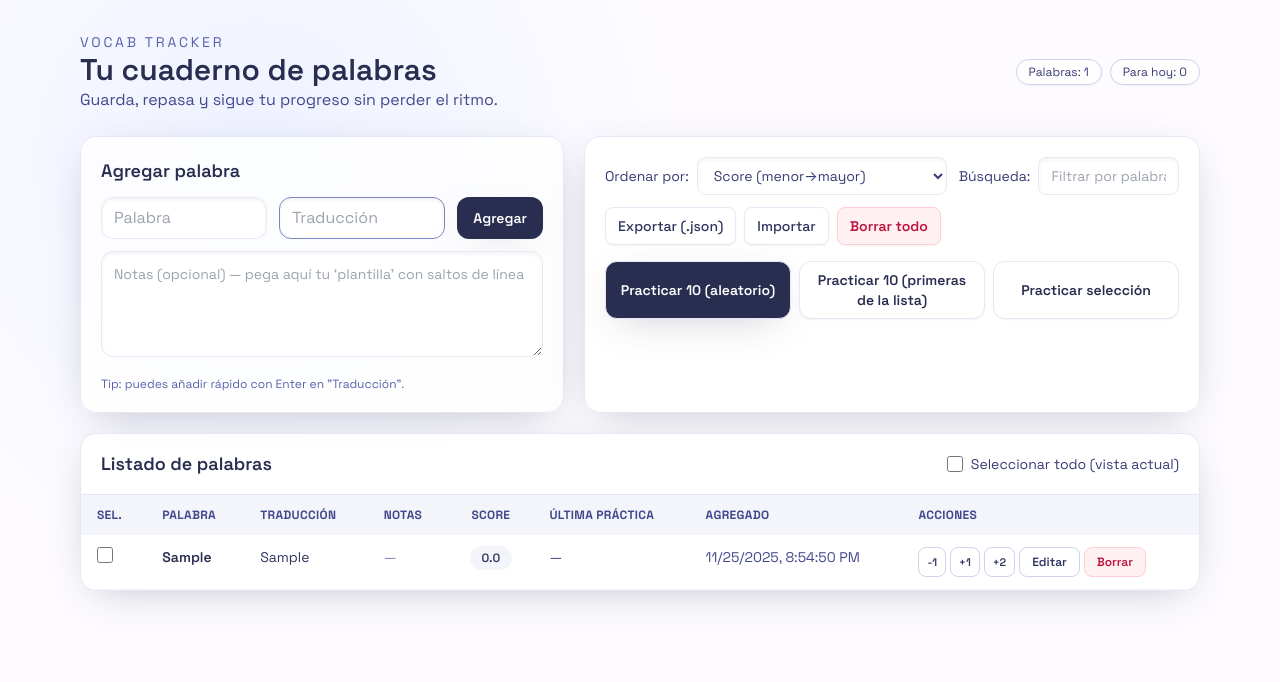
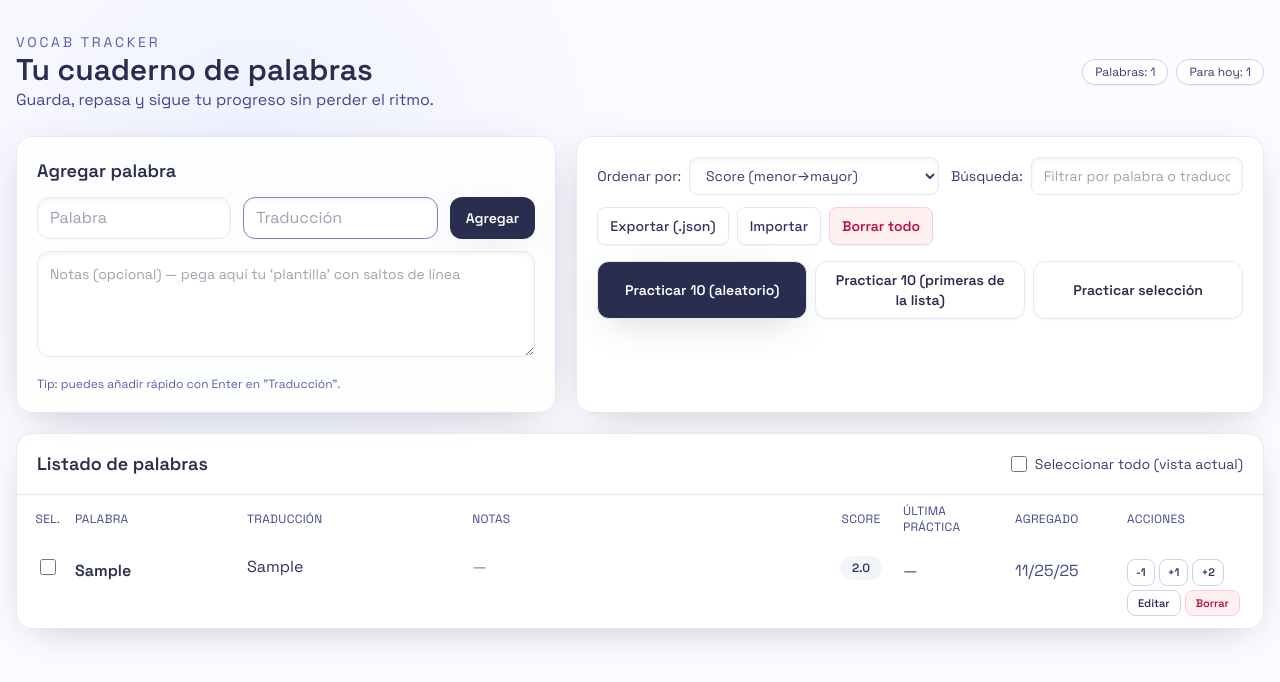
Before and after one commit to revdev-earth/palabras, a React (Vite) app: page / in a window 1280 px wide. Both pictures are taken after typing "Sample", "Sample" into the empty fields and a click on the button "Agregar". Shown: the top 682 px of the page. Built offline with nearby package versions, Linux system fonts and the light colour scheme.

Commit message:
estilos, puntos y dias

```diff
--- a/src/App.tsx
+++ b/src/App.tsx
@@ -34,7 +34,7 @@ function App() {
   }, [dispatch, settings.lastSeenDay])
 
   return (
-    <div className="mx-auto max-w-6xl px-4 py-8">
+    <div className="mx-auto px-4 py-8">
       <StatsHeader />
 
       {!practiceActive && (
--- a/src/components/WordsTable.tsx
+++ b/src/components/WordsTable.tsx
@@ -3,6 +3,14 @@ import { useDispatch, useSelector } from "../hooks"
 import { applyScore, deleteWord, setSelectedIds, toggleSelect, updateWord } from "../store"
 import { effectiveScore, filterAndSortWords, formatDate } from "../utils"
 import { Word } from "../types"
+
+const columns = {
+  desktopGrid:
+    "md:grid-cols-[30px,0.6fr,0.8fr,minmax(180px,1.3fr),60px,100px,100px,120px] md:gap-3",
+  headerRow:
+    "hidden px-4 py-2 text-xs uppercase tracking-wide text-ink-600 md:grid md:items-center",
+  bodyRow: "grid gap-3 px-4 py-3 md:items-start",
+}
 
 function WordsTable() {
   const dispatch = useDispatch()
@@ -86,7 +94,7 @@ function WordsTable() {
 
   return (
     <section className="mt-5 overflow-hidden rounded-2xl border border-ink-100 bg-white/90 shadow-soft backdrop-blur">
-      <div className="flex items-center justify-between border-b border-ink-100 px-5 py-4">
+      <div className="flex flex-wrap items-center justify-between gap-3 border-b border-ink-100 px-5 py-4">
         <h2 className="text-lg font-semibold text-ink-900">Listado de palabras</h2>
         <label className="flex items-center gap-2 text-sm text-ink-700">
           <input
@@ -99,38 +107,35 @@ function WordsTable() {
         </label>
       </div>
 
-      <div className="overflow-x-auto">
-        <table className="min-w-full text-left text-sm text-ink-800">
-          <thead className="bg-ink-50 text-xs uppercase tracking-wide text-ink-600">
-            <tr>
-              <th className="px-4 py-3">Sel.</th>
-              <th className="px-4 py-3">Palabra</th>
-              <th className="px-4 py-3">Traducción</th>
-              <th className="px-4 py-3">Notas</th>
-              <th className="px-4 py-3 text-center">Score</th>
-              <th className="px-4 py-3">Última práctica</th>
-              <th className="px-4 py-3">Agregado</th>
-              <th className="px-4 py-3">Acciones</th>
-            </tr>
-          </thead>
-          <tbody>
+      <div className={`${columns.headerRow} ${columns.desktopGrid}`}>
+        <span className="text-center">Sel.</span>
+        <span>Palabra</span>
+        <span>Traducción</span>
+        <span>Notas</span>
+        <span className="text-center">Score</span>
+        <span>Última práctica</span>
+        <span>Agregado</span>
+        <span>Acciones</span>
+      </div>
+
+      <div className="divide-y divide-ink-50">
         {filteredWords.map((w) => {
           const isEditing = editingId === w.id
           const expanded = expandedNotes.has(w.id)
           return (
-                <tr key={w.id} className="border-b border-ink-50 hover:bg-ink-50/50">
-                  <td className="px-4 py-3 align-top">
+            <div key={w.id} className={`${columns.bodyRow} ${columns.desktopGrid}`}>
+              <div className="flex items-start gap-2 md:justify-center">
                 <input
                   type="checkbox"
                   disabled={isEditing}
                   checked={selectedSet.has(w.id)}
-                      onChange={(e) =>
-                        dispatch(toggleSelect({ id: w.id, checked: e.target.checked }))
-                      }
-                      className="h-4 w-4 rounded border-ink-300 text-ink-800"
+                  onChange={(e) => dispatch(toggleSelect({ id: w.id, checked: e.target.checked }))}
+                  className="mt-1 h-4 w-4 rounded border-ink-300 text-ink-800"
                 />
-                  </td>
-                  <td className="px-4 py-3 align-top font-semibold text-ink-900">
+              </div>
+
+              <div className="min-w-0 space-y-1">
+                <p className="text-[11px] text-ink-500 md:hidden">Palabra</p>
                 {isEditing ? (
                   <input
                     value={editDraft.term}
@@ -139,7 +144,7 @@ function WordsTable() {
                   />
                 ) : (
                   <div className="flex items-center gap-2">
-                        <span>{w.term}</span>
+                    <span className="break-words font-semibold text-ink-900">{w.term}</span>
                     {currentPracticeSelection.some((x) => x.id === w.id) && (
                       <span className="rounded-md border border-ink-100 bg-ink-50 px-2 py-0.5 text-[11px] font-semibold text-ink-700">
                         en práctica
@@ -147,21 +152,23 @@ function WordsTable() {
                     )}
                   </div>
                 )}
-                  </td>
-                  <td className="px-4 py-3 align-top text-ink-800">
+              </div>
+
+              <div className="min-w-0 space-y-1">
+                <p className="text-[11px] text-ink-500 md:hidden">Traducción</p>
                 {isEditing ? (
                   <input
                     value={editDraft.translation}
-                        onChange={(e) =>
-                          setEditDraft((d) => ({ ...d, translation: e.target.value }))
-                        }
+                    onChange={(e) => setEditDraft((d) => ({ ...d, translation: e.target.value }))}
                     className="w-full rounded-lg border border-ink-100 bg-white px-3 py-2 text-sm shadow-inner focus:border-ink-400 focus:outline-none"
                   />
                 ) : (
-                      w.translation
+                  <span className="break-words text-ink-800">{w.translation}</span>
                 )}
-                  </td>
-                  <td className="px-4 py-3 align-top text-ink-700">
+              </div>
+
+              <div className="min-w-0 space-y-1">
+                <p className="text-[11px] text-ink-500 md:hidden">Notas</p>
                 {isEditing ? (
                   <textarea
                     value={editDraft.notes}
@@ -177,7 +184,9 @@ function WordsTable() {
                   >
                     <div
                       className={
-                            expanded ? "whitespace-pre-wrap" : "note-clamp whitespace-pre-wrap"
+                        expanded
+                          ? "whitespace-pre-wrap break-words"
+                          : "note-clamp whitespace-pre-wrap break-words"
                       }
                     >
                       {w.notes}
@@ -189,28 +198,38 @@ function WordsTable() {
                 ) : (
                   <span className="text-ink-400">—</span>
                 )}
-                  </td>
-                  <td className="px-4 py-3 text-center align-top">
+              </div>
+
+              <div className="space-y-1 text-center">
+                <p className="text-[11px] text-ink-500 md:hidden">Score</p>
                 <span className="rounded-full bg-ink-50 px-3 py-1 text-xs font-semibold text-ink-800">
                   {effectiveScore(w).toFixed(1)}
                 </span>
-                  </td>
-                  <td className="px-4 py-3 align-top text-ink-600">
-                    {formatDate(w.lastPracticedAt)}
-                  </td>
-                  <td className="px-4 py-3 align-top text-ink-600">{formatDate(w.createdAt)}</td>
-                  <td className="px-4 py-3 align-top text-ink-800">
+              </div>
+
+              <div className="space-y-1">
+                <p className="text-[11px] text-ink-500 md:hidden">Última práctica</p>
+                <p className="text-ink-600">{formatDate(w.lastPracticedAt)}</p>
+              </div>
+
+              <div className="space-y-1">
+                <p className="text-[11px] text-ink-500 md:hidden">Agregado</p>
+                <p className="text-ink-600">{formatDate(w.createdAt)}</p>
+              </div>
+
+              <div className="min-w-0 space-y-1">
+                <p className="text-[11px] text-ink-500 md:hidden">Acciones</p>
                 {isEditing ? (
-                      <div className="flex flex-wrap gap-2">
+                  <div className="flex flex-wrap gap-1.5">
                     <button
                       onClick={() => onSaveEdit(w.id)}
-                          className="rounded-lg bg-ink-900 px-3 py-1.5 text-xs font-semibold text-white shadow-sm"
+                      className="rounded-lg bg-ink-900 px-2.5 py-1 text-[11px] font-semibold text-white shadow-sm"
                     >
                       Guardar
                     </button>
                     <button
                       onClick={cancelEdit}
-                          className="rounded-lg border border-ink-200 px-3 py-1.5 text-xs font-semibold text-ink-800"
+                      className="rounded-lg border border-ink-200 px-2.5 py-1 text-[11px] font-semibold text-ink-800"
                     >
                       Cancelar
                     </button>
@@ -228,31 +247,28 @@ function WordsTable() {
                     ))}
                     <button
                       onClick={() => startEdit(w)}
-                          className="rounded-lg border border-ink-200 px-3 py-1.5 text-xs font-semibold text-ink-800 hover:border-ink-300"
+                      className="rounded-lg border border-ink-200 px-2.5 py-1 text-[11px] font-semibold text-ink-800 hover:border-ink-300"
                     >
                       Editar
                     </button>
                     <button
                       onClick={() => onDelete(w.id)}
-                          className="rounded-lg border border-rose-200 bg-rose-50 px-3 py-1.5 text-xs font-semibold text-rose-700 hover:border-rose-300"
+                      className="rounded-lg border border-rose-200 bg-rose-50 px-2.5 py-1 text-[11px] font-semibold text-rose-700 hover:border-rose-300"
                     >
                       Borrar
                     </button>
                   </div>
                 )}
-                  </td>
-                </tr>
+              </div>
+            </div>
           )
         })}
+
         {!filteredWords.length && (
-              <tr>
-                <td colSpan={8} className="px-4 py-10 text-center text-sm text-ink-500">
+          <div className="px-4 py-10 text-center text-sm text-ink-500">
             No hay palabras. Añade algunas para comenzar.
-                </td>
-              </tr>
+          </div>
         )}
-          </tbody>
-        </table>
       </div>
     </section>
   )
--- a/src/store.ts
+++ b/src/store.ts
@@ -91,7 +91,7 @@ const appSlice = createSlice({
     addWord(state, action: PayloadAction<Omit<Word, "baseScore" | "lastPracticedAt" | "createdAt">>) {
       state.words.unshift({
         ...action.payload,
-        baseScore: 0,
+        baseScore: 2,
         lastPracticedAt: null,
         createdAt: nowISO(),
       })
--- a/src/utils.ts
+++ b/src/utils.ts
@@ -3,14 +3,14 @@ import { Settings, Word } from "./types"
 
 export const STORE_KEY = "vocab-tracker-v1"
 export const SETTINGS_KEY = "vocab-tracker-settings"
-export const DECAY_PER_DAY = 1
+export const DECAY_INTERVAL_DAYS = 2
 
 export const todayKey = () => new Date().toISOString().slice(0, 10)
 export const nowISO = () => new Date().toISOString()
 
 export const defaultSettings: Settings = { sortBy: "scoreAsc", lastSeenDay: todayKey() }
 
-export const safeParse = <T,>(raw: string | null, fallback: T): T => {
+export const safeParse = <T>(raw: string | null, fallback: T): T => {
   try {
     return raw ? (JSON.parse(raw) as T) : fallback
   } catch {
@@ -27,12 +27,18 @@ export const daysBetween = (aISO: string, bISO: string) => {
 export const effectiveScore = (word: Word) => {
   if (!word.lastPracticedAt) return word.baseScore || 0
   const d = daysBetween(new Date().toISOString(), word.lastPracticedAt)
-  return Math.max(0, (word.baseScore || 0) - DECAY_PER_DAY * d)
+  const decaySteps = Math.floor(d / DECAY_INTERVAL_DAYS) // 1 punto cada 2 días completos
+  return Math.max(0, (word.baseScore || 0) - decaySteps)
 }
 
-export const formatDate = (iso: string | null) => (iso ? new Date(iso).toLocaleString() : "—")
+export const formatDate = (iso: string | null) =>
+  iso
+    ? new Date(iso).toLocaleString(undefined, {
+        dateStyle: "short",
+      })
+    : "—"
 
-export const shuffle = <T,>(arr: T[]) => {
+export const shuffle = <T>(arr: T[]) => {
   const c = [...arr]
   for (let i = c.length - 1; i > 0; i--) {
     const j = Math.floor(Math.random() * (i + 1))
@@ -78,7 +84,8 @@ export const filterAndSortWords = (words: Word[], search: string, sortBy: Settin
       return new Date(b.lastPracticedAt || 0).getTime() - new Date(a.lastPracticedAt || 0).getTime()
     if (sortBy === "lastPracticedAtAsc")
       return new Date(a.lastPracticedAt || 0).getTime() - new Date(b.lastPracticedAt || 0).getTime()
-    if (sortBy === "createdAt") return new Date(b.createdAt).getTime() - new Date(a.createdAt).getTime()
+    if (sortBy === "createdAt")
+      return new Date(b.createdAt).getTime() - new Date(a.createdAt).getTime()
     if (sortBy === "term") return a.term.localeCompare(b.term)
     return 0
   })
@@ -86,10 +93,12 @@ export const filterAndSortWords = (words: Word[], search: string, sortBy: Settin
 }
 
 export const buildQueue = (ids: string[]) => {
-  const q: string[] = []
-  for (const id of ids) for (let i = 0; i < PRACTICE_REPS; i++) q.push(id)
-  shuffle(q)
-  return breakAdjDuplicates(q)
+  const queue: string[] = []
+  for (let i = 0; i < PRACTICE_REPS; i++) {
+    const round = shuffle([...ids])
+    queue.push(...round)
+  }
+  return breakAdjDuplicates(queue)
 }
 
 export const genId = () =>
```
Lines whose indentation alone changed are shown as unchanged.
